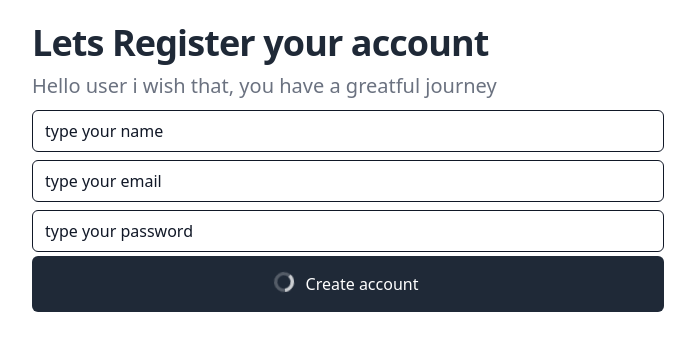
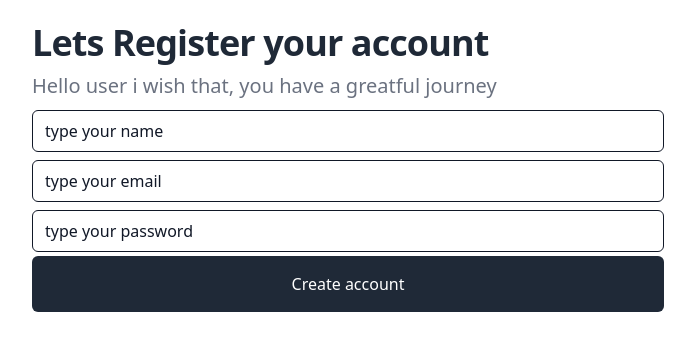
Before and after one commit to VictorMeneghini/payme, a React (Create React App) app: page / in a window 1280 px wide. Shown: the top 350 px of the page, without its empty margins (292-987 px from the left). Built offline with nearby package versions, Linux system fonts and the light colour scheme.

Commit message:
feat: create global css classes

```diff
--- /dev/null
+++ b/src/common/form-validate.ts
@@ -0,0 +1,7 @@
+export const blankValues = (fieldName: string, value: string): string | boolean => {
+  if (!fieldName) {
+    throw new Error("FieldName is not provided")
+  }
+
+  return value.trim() ? true : `${fieldName} cannot be blank`
+}
--- a/src/index.css
+++ b/src/index.css
@@ -1,6 +1,31 @@
 @tailwind base;
 @tailwind components;
 @tailwind utilities;
+
+
+.main-title {
+  @apply
+    text-4xl
+    font-bold
+    leading-tight
+    tracking-tight
+    text-4xl
+    leading-tight
+    dark:text-white
+    text-gray-800
+
+}
+
+.sub-title {
+  @apply
+    py-2
+    text-xl
+    leading-tight
+    text-xl
+    dark:text-gray-300
+    text-gray-500
+
+}
 
 .container-app {
   @apply
@@ -41,3 +66,8 @@ input[type="password"] {
     focus:bg-gray-900
     hover:bg-gray-900
 }
+
+.btn:disabled {
+  @apply
+    bg-gray-600
+}
--- a/src/pages/signup/Signup.tsx
+++ b/src/pages/signup/Signup.tsx
@@ -1,44 +1,78 @@
-import { FieldError, useForm } from "react-hook-form";
+import { FieldError, useForm, RegisterOptions } from "react-hook-form";
 
 import { Input } from "@/ui/input/Input";
+import { blankValues } from "@/common/form-validate";
 import { Loading } from "@/ui/loading/Loading";
+
+const FORM_RULES: Record<string, RegisterOptions> = {
+  NAME: {
+    required: {
+      value: true,
+      message: "Name is required",
+    },
+    validate: (inputValue) => blankValues("Name", inputValue),
+  },
+  EMAIL: {
+    required: {
+      value: true,
+      message: "Email is required",
+    },
+    validate: (inputValue) => blankValues("Email", inputValue),
+  },
+  PASSWORD: {
+    required: {
+      value: true,
+      message: "Password is required",
+    },
+    minLength: {
+      value: 5,
+      message: "Your password can not be less then 5",
+    },
+    validate: (inputValue) => blankValues("Password", inputValue),
+  },
+};
 
 function Signup() {
   const {
     register,
     handleSubmit,
-    formState: { errors },
+    reset,
+    formState: { errors, isSubmitting },
   } = useForm();
 
-  const onSubmit = (data: any) => console.log(data, "signup");
+  const onSubmit = (data: any) => {
+    console.log(data);
+    return new Promise((resolve, reject) => {
+      setTimeout(() => {
+        resolve("logged");
+      }, 5000);
+    });
+  };
 
-  console.log("rerender signup");
   return (
+    <div className="container-app">
+      <h1 className="main-title">Lets Register your account</h1>
+      <p className="sub-title">
+        Hello user i wish that, you have a greatful journey
+      </p>
       <form
         data-testid="signup-form"
-      onSubmit={handleSubmit(onSubmit)}
-      className="container-app"
+        onSubmit={handleSubmit(async (e) => {
+          try {
+            console.log(isSubmitting);
+            await onSubmit(e);
+            console.log(isSubmitting);
+            reset();
+          } catch (e) {
+            console.log(e, "error rejected");
+          }
+        })}
       >
-      <h1 className="block text-4xl font-bold leading-tight tracking-tight text-gray-800 lg:text-4xl lg:leading-tight xl:text-6xl xl:leading-tight dark:text-white">
-        Lets Register your account
-      </h1>
-      <p className="block py-2 text-xl leading-tight text-gray-500 lg:text-xl xl:text-2xl dark:text-gray-300">
-        Hello user i wish that, you have a greatful journey
-      </p>
         <Input
           register={register}
           id="name"
           placeholder="type your name"
-        rules={{
-          minLength: {
-            value: 3,
-            message: "bla bla",
-          },
-          required: {
-            value: true,
-            message: "Name is required",
-          },
-        }}
+          rules={FORM_RULES.NAME}
           errorMessage={{ ...(errors["name"] as FieldError) }}
         ></Input>
         <Input
@@ -46,12 +80,7 @@ function Signup() {
           id="email"
           type="email"
           placeholder="type your email"
-        rules={{
-          required: {
-            value: true,
-            message: "Email is required",
-          },
-        }}
+          rules={FORM_RULES.EMAIL}
           errorMessage={{ ...(errors["email"] as FieldError) }}
         ></Input>
         <Input
@@ -59,20 +88,16 @@ function Signup() {
           id="password"
           type="password"
           placeholder="type your password"
-        rules={{
-          minLength: {
-            value: 5,
-            message: "Your password need to be bigger than 5",
-          },
-        }}
+          rules={FORM_RULES.PASSWORD}
           errorMessage={{ ...(errors["password"] as FieldError) }}
         ></Input>
 
-      <button type="submit" className="btn">
-        <Loading />
+        <button type="submit" className="btn" disabled={isSubmitting}>
+          {isSubmitting && <Loading />}
           Create account
         </button>
       </form>
+    </div>
   );
 }
 
--- a/src/ui/input/Input.tsx
+++ b/src/ui/input/Input.tsx
@@ -25,13 +25,13 @@ const Input = ({
   rules,
   register,
   onChange,
+  ...props
 }: InputProps) => {
-  console.log("rerender");
-
   const onInputChange = (inputEvent: React.FormEvent<HTMLInputElement>) => {
     let target = inputEvent.target as HTMLInputElement;
 
     if (onChange) {
+      console.log("change!");
       onChange(target.value);
     }
   };
@@ -49,6 +49,7 @@ const Input = ({
         {...register(id, { ...rules })}
         data-testid="input-component"
         onChange={(inputEvent) => onInputChange(inputEvent)}
+        {...props}
       />
       {errorMessage?.message && (
         <span className="text-red-600 m-1" data-testid="error-span">
--- a/src/ui/loading/Loading.tsx
+++ b/src/ui/loading/Loading.tsx
@@ -1,6 +1,6 @@
 const Loading = () => {
   return (
-    <div>
+    <div data-testid="loading">
       <svg
         className="animate-spin -ml-1 mr-3 h-5 w-5 text-gray-100"
         xmlns="http://www.w3.org/2000/svg"
```
Also changed, not shown: 2 other files (tests, documents, lock files or other folders). Lines whose indentation alone changed are shown as unchanged.
